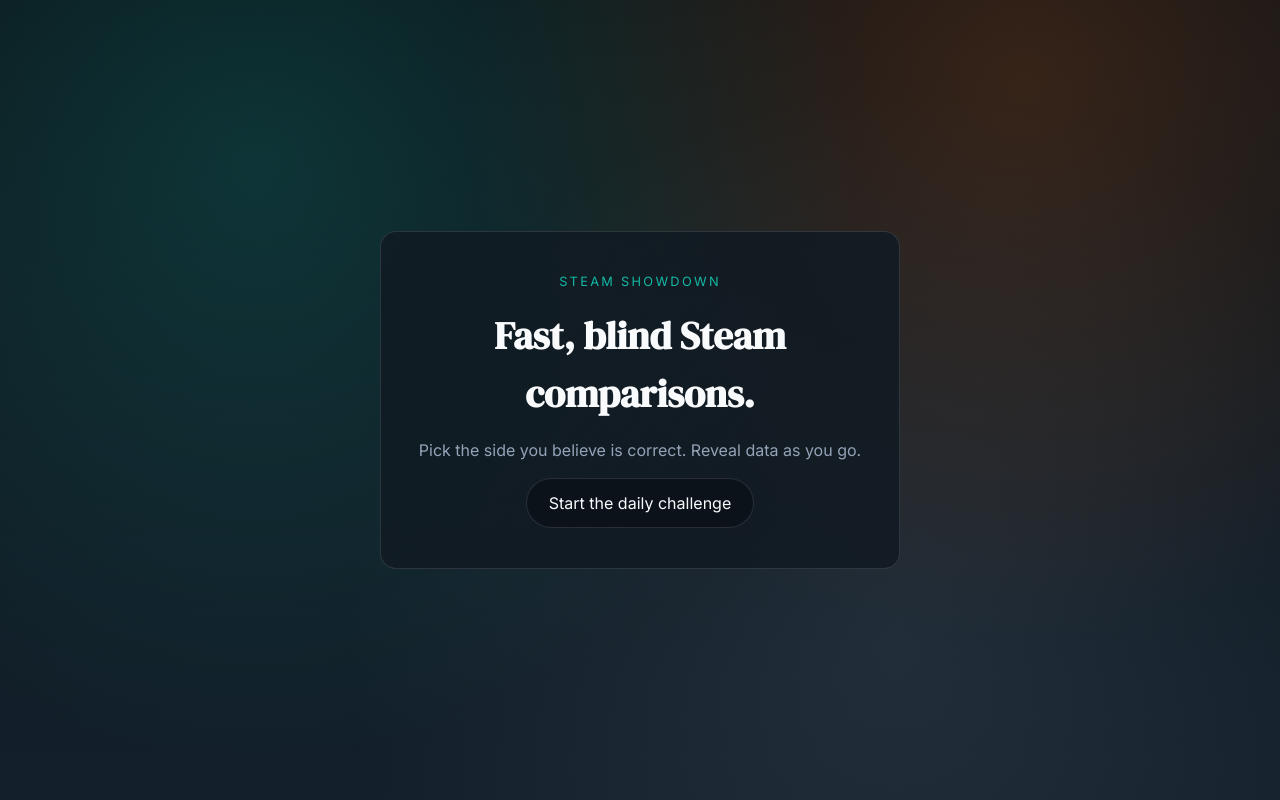
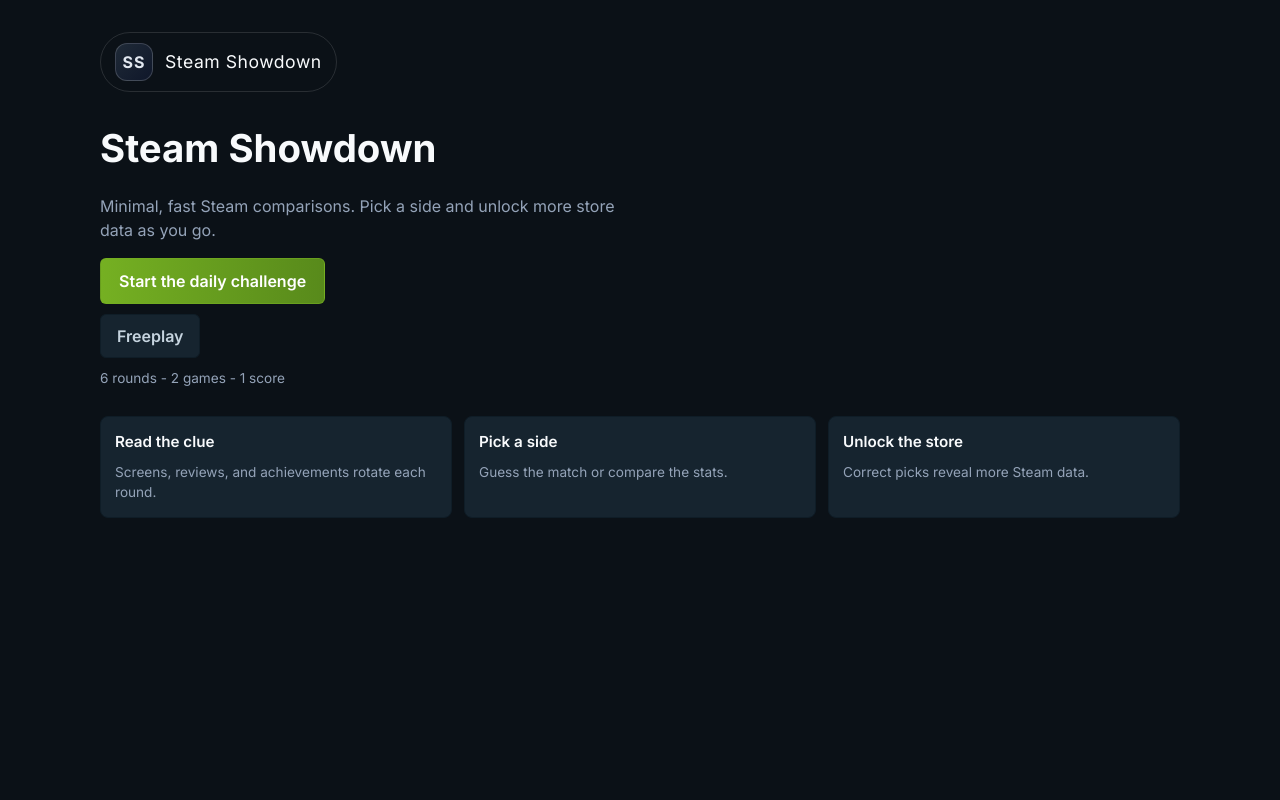
Before and after one commit to kyrylo-om/steam-games-guesser, a React (Vite) app in the folder frontend/: page / in a window 1280 px wide. Built offline with nearby package versions, Linux system fonts and the light colour scheme.

Commit message:
rework landing page

```diff
--- a/frontend/src/App.jsx
+++ b/frontend/src/App.jsx
@@ -1,5 +1,6 @@
 import { Route, Routes } from "react-router-dom";
 import Home from "./pages/Home";
+import Freeplay from "./pages/Freeplay";
 import Play from "./pages/Play";
 import NotFound from "./pages/NotFound";
 
@@ -7,6 +8,7 @@
   return (
     <Routes>
       <Route path="/" element={<Home />} />
+      <Route path="/freeplay" element={<Freeplay />} />
       <Route path="/play" element={<Play />} />
       <Route path="*" element={<NotFound />} />
     </Routes>
--- a/frontend/src/index.css
+++ b/frontend/src/index.css
@@ -64,23 +64,6 @@
 body {
   min-height: 100vh;
   background-color: var(--bg-1);
-  background-image:
-    radial-gradient(
-      circle at 20% 20%,
-      rgba(20, 184, 166, 0.2),
-      transparent 50%
-    ),
-    radial-gradient(
-      circle at 80% 10%,
-      rgba(249, 115, 22, 0.18),
-      transparent 45%
-    ),
-    radial-gradient(
-      circle at 70% 80%,
-      rgba(148, 163, 184, 0.12),
-      transparent 50%
-    ),
-    linear-gradient(180deg, var(--bg-1) 0%, var(--bg-2) 100%);
   color: var(--ink);
   font-family: "Inter", sans-serif;
   line-height: 1.5;
--- /dev/null
+++ b/frontend/src/pages/Freeplay.jsx
@@ -0,0 +1,16 @@
+import AppHeader from "../components/AppHeader";
+import styles from "./Freeplay.module.css";
+
+const Freeplay = () => {
+  return (
+    <main className={styles.page}>
+      <AppHeader />
+      <div className={styles.content}>
+        <h1 className={styles.title}>Not yet</h1>
+        <p className={styles.copy}>Under construction.</p>
+      </div>
+    </main>
+  );
+};
+
+export default Freeplay;
--- /dev/null
+++ b/frontend/src/pages/Freeplay.module.css
@@ -0,0 +1,26 @@
+.page {
+  min-height: 100vh;
+  display: flex;
+  flex-direction: column;
+  align-items: center;
+  justify-content: center;
+  gap: 16px;
+  padding: 32px 20px;
+  color: var(--muted);
+}
+
+.content {
+  text-align: center;
+  display: flex;
+  flex-direction: column;
+  gap: 8px;
+}
+
+.title {
+  font-size: 2rem;
+  color: var(--ink);
+}
+
+.copy {
+  color: var(--muted);
+}
--- a/frontend/src/pages/Home.jsx
+++ b/frontend/src/pages/Home.jsx
@@ -1,18 +1,55 @@
 import { Link } from "react-router-dom";
+import AppHeader from "../components/AppHeader";
 import styles from "./Home.module.css";
 
 const Home = () => {
 	return (
 		<main className={styles.page}>
-			<div className={styles.card}>
-				<p className={styles.kicker}>Steam Showdown</p>
-				<h1 className={styles.title}>Fast, blind Steam comparisons.</h1>
-				<p className={styles.copy}>
-					Pick the side you believe is correct. Reveal data as you go.
-				</p>
-				<Link className={styles.cta} to="/play">
-					Start the daily challenge
-				</Link>
+			<div className={styles.frame}>
+				<header className={styles.topBar}>
+					<AppHeader />
+				</header>
+
+				<section className={styles.hero}>
+					<div className={styles.heroCopy}>
+						<h1 className={styles.title}>Steam Showdown</h1>
+						<p className={styles.subhead}>
+							Minimal, fast Steam comparisons. Pick a side and unlock more store
+							data as you go.
+						</p>
+						<div className={styles.heroActions}>
+							<Link className={styles.primaryCta} to="/play">
+								Start the daily challenge
+							</Link>
+							<Link className={styles.secondaryCta} to="/freeplay">
+								Freeplay
+							</Link>
+							<p className={styles.meta}>6 rounds - 2 games - 1 score</p>
+						</div>
+					</div>
+
+				</section>
+
+				<section className={styles.steps}>
+					<div className={styles.stepCard}>
+						<p className={styles.stepTitle}>Read the clue</p>
+						<p className={styles.stepCopy}>
+							Screens, reviews, and achievements rotate each round.
+						</p>
+					</div>
+					<div className={styles.stepCard}>
+						<p className={styles.stepTitle}>Pick a side</p>
+						<p className={styles.stepCopy}>
+							Guess the match or compare the stats.
+						</p>
+					</div>
+					<div className={styles.stepCard}>
+						<p className={styles.stepTitle}>Unlock the store</p>
+						<p className={styles.stepCopy}>
+							Correct picks reveal more Steam data.
+						</p>
+					</div>
+				</section>
 			</div>
 		</main>
 	);
--- a/frontend/src/pages/Home.module.css
+++ b/frontend/src/pages/Home.module.css
@@ -1,50 +1,252 @@
 .page {
 	min-height: 100vh;
 	display: flex;
-	align-items: center;
 	justify-content: center;
-	padding: 48px 20px;
+	padding: 32px 24px 56px;
 }
 
-.card {
-	max-width: 520px;
-	text-align: center;
-	background: rgba(17, 26, 35, 0.85);
-	border: 1px solid var(--stroke);
-	border-radius: 16px;
-	padding: 40px 32px;
+.frame {
+	width: min(1080px, 100%);
+	display: flex;
+	flex-direction: column;
+	gap: 28px;
+}
+
+.topBar {
+	display: flex;
+	align-items: center;
+	justify-content: space-between;
+	gap: 12px;
+	flex-wrap: wrap;
+}
+
+.topCta {
+	padding: 8px 14px;
+	border-radius: 8px;
+	border: 1px solid #0f1d27;
+	color: #c6d4df;
+	text-decoration: none;
+	background: #16242f;
+	font-size: 0.85rem;
+	transition: background-color 120ms ease;
+}
+
+.topCta:hover {
+	background: #1b2838;
+}
+
+.hero {
+	display: grid;
+	grid-template-columns: repeat(2, minmax(0, 1fr));
+	gap: 24px;
+	align-items: center;
+}
+
+.heroCopy {
 	display: flex;
 	flex-direction: column;
 	gap: 16px;
 }
 
-.kicker {
-	font-size: 0.8rem;
+.eyebrow {
+	font-size: 0.75rem;
 	text-transform: uppercase;
-	letter-spacing: 0.18em;
-	color: var(--accent-2);
+	letter-spacing: 0.2em;
+	color: #94a3b8;
 }
 
 .title {
-	font-family: var(--display-font);
-	font-size: 2.4rem;
+	font-size: clamp(2.4rem, 3vw, 3.4rem);
 }
 
-.copy {
+.subhead {
 	color: var(--muted);
+	font-size: 1rem;
 }
 
-.cta {
-	align-self: center;
-	padding: 12px 22px;
-	border-radius: 999px;
-	border: 1px solid var(--stroke);
-	background: rgba(11, 17, 23, 0.8);
-	text-decoration: none;
-	transition: background-color 120ms ease, border-color 120ms ease;
+.heroActions {
+	display: flex;
+	flex-direction: column;
+	gap: 10px;
 }
 
-.cta:hover {
-	background: rgba(20, 184, 166, 0.12);
-	border-color: rgba(20, 184, 166, 0.45);
+.primaryCta {
+	width: fit-content;
+	padding: 10px 18px;
+	border-radius: 6px;
+	border: 1px solid rgba(117, 176, 34, 0.55);
+	background: linear-gradient(90deg, #75b022 0%, #588a1b 100%);
+	color: #ffffff;
+	text-decoration: none;
+	font-weight: 600;
 }
+
+.primaryCta:hover {
+	filter: brightness(1.05);
+}
+
+.secondaryCta {
+	width: fit-content;
+	padding: 9px 16px;
+	border-radius: 6px;
+	border: 1px solid #0f1d27;
+	background: #16242f;
+	color: #c6d4df;
+	text-decoration: none;
+	font-weight: 600;
+}
+
+.secondaryCta:hover {
+	background: #1b2838;
+}
+
+.meta {
+	color: var(--muted);
+	font-size: 0.85rem;
+}
+
+.preview {
+	border: 1px solid #0f1d27;
+	border-radius: 8px;
+	background: #1b2838;
+	padding: 16px;
+	display: flex;
+	flex-direction: column;
+	gap: 12px;
+}
+
+.previewHeader {
+	display: flex;
+	justify-content: space-between;
+	align-items: center;
+	font-size: 0.75rem;
+	color: #9aa7b2;
+	text-transform: uppercase;
+	letter-spacing: 0.18em;
+}
+
+.previewLabel {
+	color: #c6d4df;
+}
+
+.previewRound {
+	color: #e2e8f0;
+}
+
+.previewGrid {
+	display: grid;
+	grid-template-columns: repeat(3, minmax(0, 1fr));
+	gap: 10px;
+	align-items: stretch;
+}
+
+.previewSide {
+	border: 1px solid #0f1d27;
+	border-radius: 6px;
+	background: #16242f;
+	padding: 10px;
+	display: flex;
+	flex-direction: column;
+	gap: 8px;
+	align-items: center;
+	text-align: center;
+}
+
+.previewSideLabel {
+	font-size: 0.75rem;
+	text-transform: uppercase;
+	letter-spacing: 0.12em;
+	color: #94a3b8;
+}
+
+.previewSlot {
+	flex: 1;
+	width: 100%;
+	min-height: 80px;
+	border-radius: 6px;
+	border: 1px dashed rgba(148, 163, 184, 0.35);
+	display: flex;
+	align-items: center;
+	justify-content: center;
+	color: #94a3b8;
+	font-weight: 600;
+	letter-spacing: 0.18em;
+}
+
+.previewCenter {
+	border: 1px solid #0f1d27;
+	border-radius: 6px;
+	background: #16242f;
+	padding: 12px;
+	display: flex;
+	flex-direction: column;
+	gap: 10px;
+	justify-content: center;
+	text-align: center;
+}
+
+.previewQuestion {
+	font-size: 1rem;
+	font-weight: 600;
+	color: #f8fafc;
+}
+
+.previewDots {
+	display: flex;
+	justify-content: center;
+	gap: 8px;
+}
+
+.previewDot {
+	width: 8px;
+	height: 8px;
+	border-radius: 999px;
+	border: 1px solid rgba(148, 163, 184, 0.6);
+	background: rgba(148, 163, 184, 0.2);
+}
+
+.previewDotActive {
+	background: rgba(103, 193, 245, 0.8);
+	border-color: rgba(103, 193, 245, 0.9);
+}
+
+.steps {
+	display: grid;
+	grid-template-columns: repeat(3, minmax(0, 1fr));
+	gap: 12px;
+}
+
+.stepCard {
+	border: 1px solid #0f1d27;
+	border-radius: 8px;
+	background: #16242f;
+	padding: 14px;
+	display: flex;
+	flex-direction: column;
+	gap: 8px;
+}
+
+.stepTitle {
+	font-size: 0.95rem;
+	font-weight: 600;
+	color: #f8fafc;
+}
+
+.stepCopy {
+	color: var(--muted);
+	font-size: 0.85rem;
+}
+
+@media (max-width: 900px) {
+	.hero {
+		grid-template-columns: 1fr;
+	}
+
+	.steps {
+		grid-template-columns: 1fr;
+	}
+
+	.previewGrid {
+		grid-template-columns: 1fr;
+	}
+}
--- a/frontend/src/pages/NotFound.jsx
+++ b/frontend/src/pages/NotFound.jsx
@@ -4,7 +4,7 @@
   return (
     <section className={styles.page}>
       <h1>404</h1>
-      <p>We couldn't find that page. Try going back home?</p>
+      <p>Wrong page you silly</p>
     </section>
   );
 };
```
